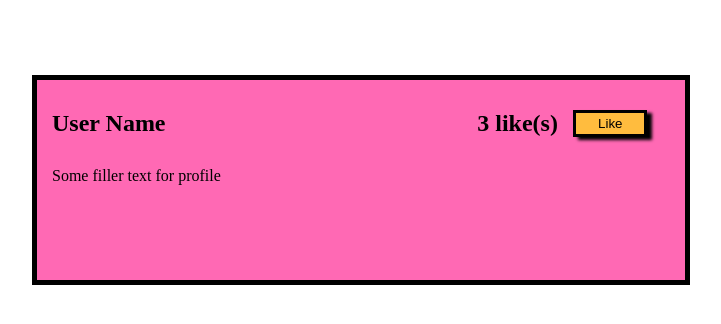
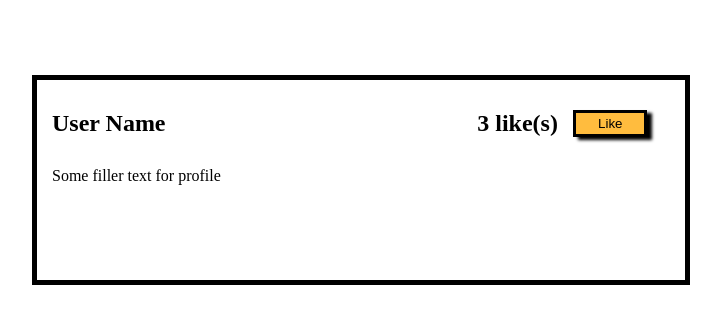
Before and after one commit to ZeWipeOut/Dojo-Projects, a plain HTML site: page WebFundamentals12/21/Likes/Likes/index.html in a window 1280 px wide. Shown: the whole page, without its empty margins (43-764 px from the left). Drawn offline with Linux system fonts and the light colour scheme.

Commit message:
Backroundedit

```diff
--- a/WebFundamentals12/21/Likes/Likes/style.css
+++ b/WebFundamentals12/21/Likes/Likes/style.css
@@ -18,7 +18,7 @@
     border: black solid 5px;
     height: 200px;
     margin: 25px;
-    background-color: hotpink;
+    background-color: rgb(255, 255, 255);
 }
 
 .main{
```
